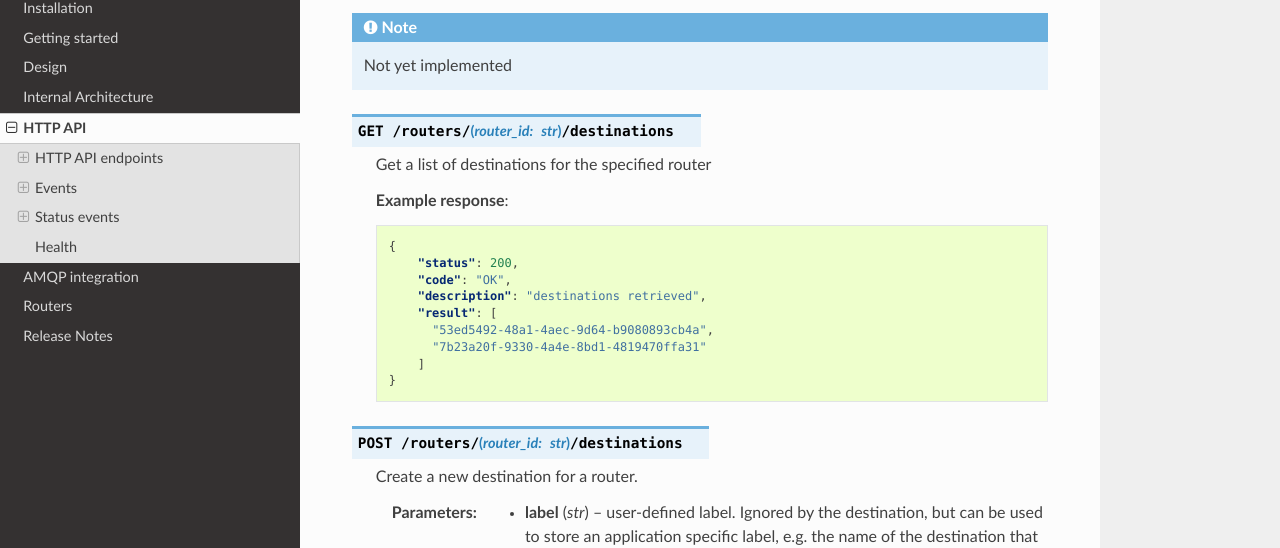
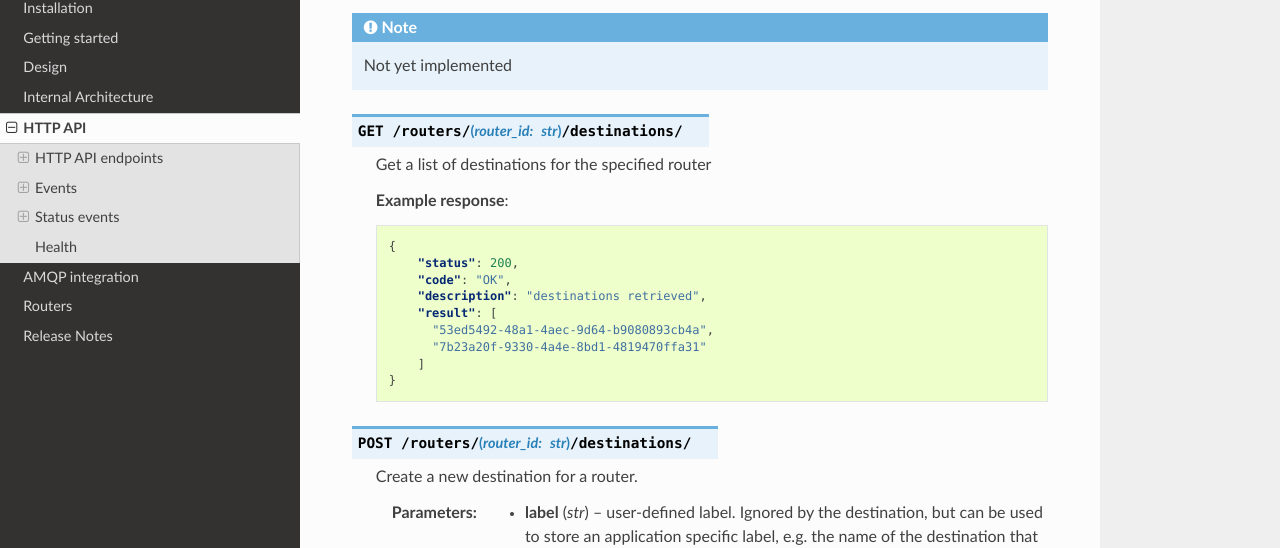
Before and after one commit to praekeltfoundation/junebug, a Sphinx documentation site: the page built from docs/http_api.rst, in a window 1280 px wide and 900 px high, scrolled down 7826 px. Shown: the part 137-685 px from the top of the window. Built offline with Sphinx 7.4.7 and the Read the Docs theme 2.0.0, drawn with Linux system fonts in a browser that asks for light colours; pages that are not in the unit, such as notebooks, are missing from menus.

```diff
--- a/docs/http_api.rst
+++ b/docs/http_api.rst
@@ -468,7 +468,7 @@ Router Destinations
 
    Not yet implemented
 
-.. http:get:: /routers/(router_id:str)/destinations
+.. http:get:: /routers/(router_id:str)/destinations/
 
    Get a list of destinations for the specified router
 
@@ -487,7 +487,7 @@ Router Destinations
     }
 
 .. _`creating a destination`:
-.. http:post:: /routers/(router_id:str)/destinations
+.. http:post:: /routers/(router_id:str)/destinations/
 
    Create a new destination for a router.
 
```
